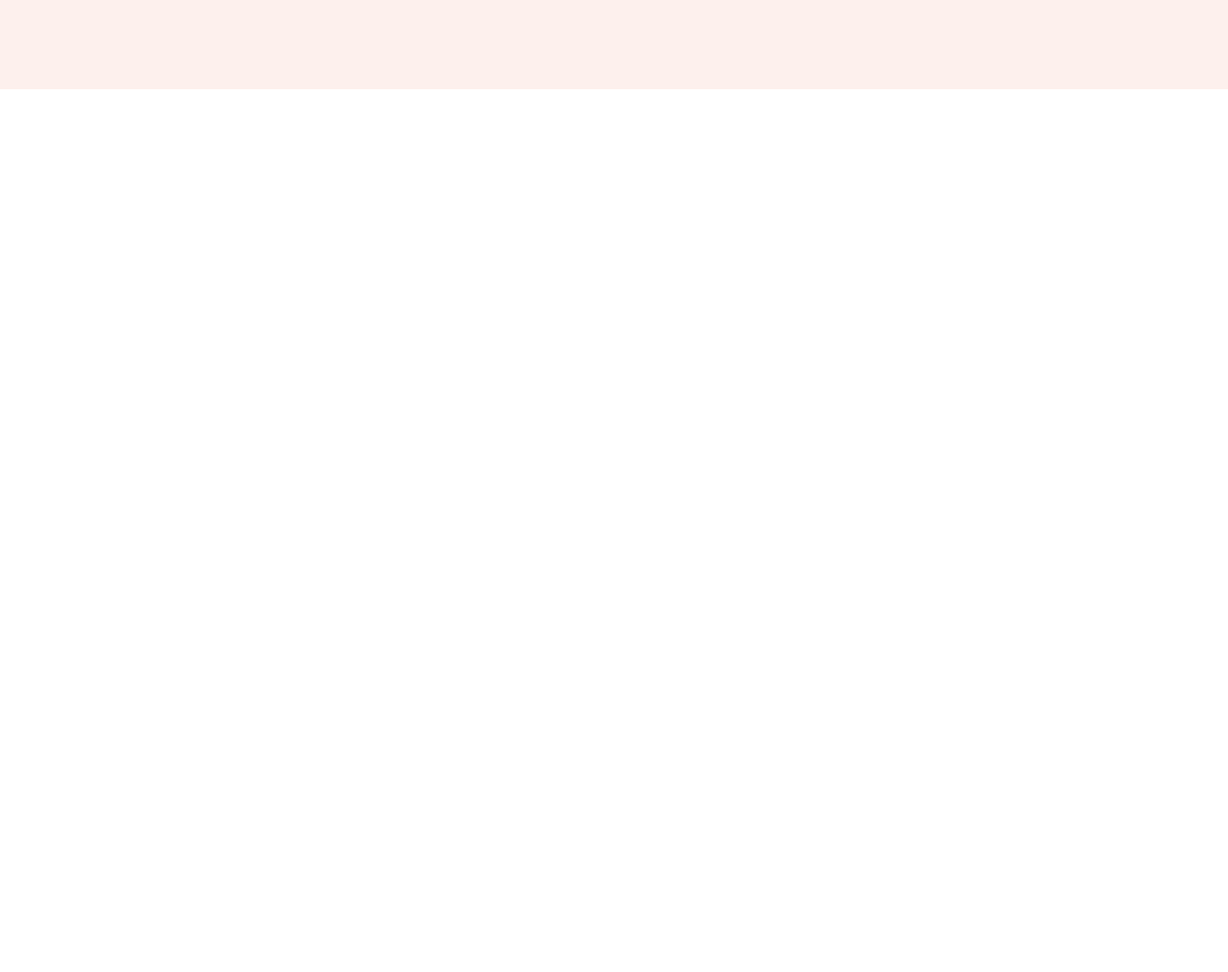
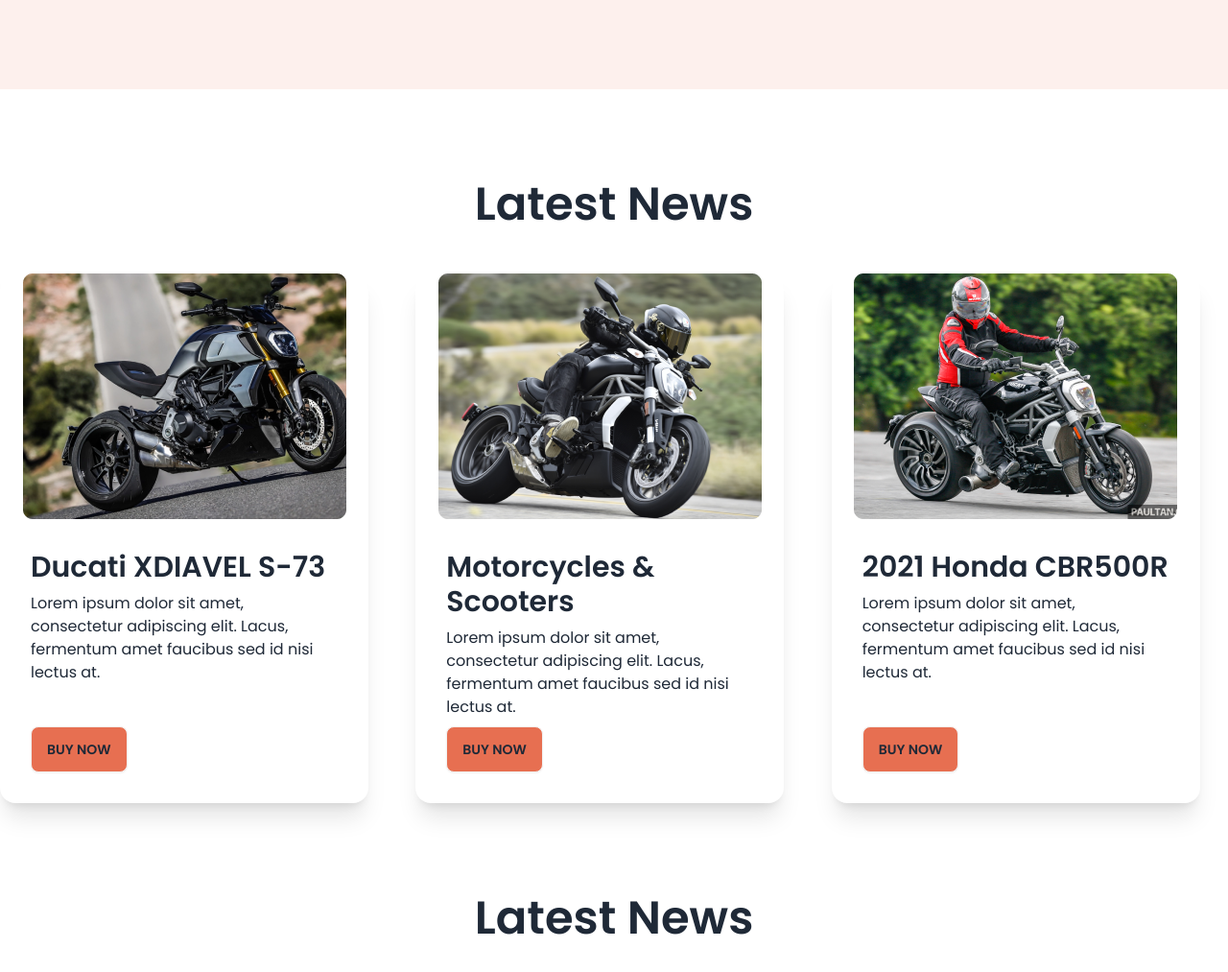
Before and after one commit to protim1451/biker-zone-daisy, a plain HTML site: page index.html in a window 1280 px wide. Shown: the part 529-1542 px from the top of the page at 96% size. Before the commit the page ends 800 px from the top, so only its background shows below. Drawn offline with nearby package versions, Linux system fonts and the light colour scheme.

Commit message:
cards added

```diff
--- a/index.html
+++ b/index.html
@@ -1,5 +1,6 @@
 <!DOCTYPE html>
 <html lang="en">
+
 <head>
     <meta charset="UTF-8">
     <meta name="viewport" content="width=device-width, initial-scale=1.0">
@@ -10,9 +11,10 @@
     <!-- Google font poppins -->
     <link rel="preconnect" href="https://fonts.googleapis.com">
     <link rel="preconnect" href="https://fonts.gstatic.com" crossorigin>
-    <link href="https://fonts.googleapis.com/css2?family=Poppins:wght@400;500;600;700;800&display=swap" rel="stylesheet">
+    <link href="https://fonts.googleapis.com/css2?family=Poppins:wght@400;500;600;700;800&display=swap"
+        rel="stylesheet">
     <style>
-        .font-poppins{
+        .font-poppins {
             font-family: 'Poppins', sans-serif;
         }
     </style>
@@ -30,6 +32,7 @@
         }
     </script>
 </head>
+
 <body class="font-poppins">
     <header class="md:container md:mx-auto">
         <nav>
@@ -37,9 +40,14 @@
                 <div class="flex-1">
                     <div class="dropdown">
                         <div tabindex="0" role="button" class="btn btn-ghost lg:hidden">
-                      <svg xmlns="http://www.w3.org/2000/svg" class="h-5 w-5" fill="none" viewBox="0 0 24 24" stroke="currentColor"><path stroke-linecap="round" stroke-linejoin="round" stroke-width="2" d="M4 6h16M4 12h8m-8 6h16" /></svg>
+                            <svg xmlns="http://www.w3.org/2000/svg" class="h-5 w-5" fill="none" viewBox="0 0 24 24"
+                                stroke="currentColor">
+                                <path stroke-linecap="round" stroke-linejoin="round" stroke-width="2"
+                                    d="M4 6h16M4 12h8m-8 6h16" />
+                            </svg>
                         </div>
-                    <ul tabindex="0" class="menu menu-sm dropdown-content mt-3 z-[1] p-2 text-base shadow bg-base-100 rounded-box w-52">
+                        <ul tabindex="0"
+                            class="menu menu-sm dropdown-content mt-3 z-[1] p-2 text-base shadow bg-base-100 rounded-box w-52">
                             <li><a>Home</a></li>
                             <li><a>Shop</a></li>
                             <li><a>News</a></li>
@@ -150,10 +158,59 @@
         </div>
     </header>
     <main class="md:container md:mx-auto">
+        <!-- featured bike -->
+        <section>
 
+        </section>
+        <!-- Latest News -->
+        <section class="my-24">
+            <h3 class="text-5xl font-semibold text-center mb-12">Latest News</h3>
+            <div class="grid grid-cols-1 md:grid-cols-3 gap-5">
+                <!-- first card -->
+                <div class="card w-96 bg-base-100 shadow-xl">
+                    <figure><img src="/images/others/latest1.png" alt="Shoes" /></figure>
+                    <div class="card-body">
+                        <h2 class="card-title text-3xl">Ducati XDIAVEL S-73</h2>
+                        <p>Lorem ipsum dolor sit amet, consectetur adipiscing elit.
+                            Lacus, fermentum amet faucibus sed id nisi lectus at.</p>
+                        <div class="card-actions">
+                            <button class="btn bg-bike-primary uppercase">Buy Now</button>
+                        </div>
+                    </div>
+                </div>
+                <div class="card w-96 bg-base-100 shadow-xl">
+                    <figure><img src="/images/others/latest2.png" alt="Shoes" /></figure>
+                    <div class="card-body">
+                        <h2 class="card-title text-3xl">Motorcycles & Scooters</h2>
+                        <p>Lorem ipsum dolor sit amet, consectetur adipiscing elit.
+                            Lacus, fermentum amet faucibus sed id nisi lectus at.</p>
+                        <div class="card-actions">
+                            <button class="btn bg-bike-primary uppercase">Buy Now</button>
+                        </div>
+                    </div>
+                </div>
+                <div class="card w-96 bg-base-100 shadow-xl">
+                    <figure><img src="/images/others/latest3.png" alt="Shoes" /></figure>
+                    <div class="card-body">
+                        <h2 class="card-title text-3xl">2021 Honda CBR500R</h2>
+                        <p>Lorem ipsum dolor sit amet, consectetur adipiscing elit.
+                            Lacus, fermentum amet faucibus sed id nisi lectus at.</p>
+                        <div class="card-actions">
+                            <button class="btn bg-bike-primary uppercase">Buy Now</button>
+                        </div>
+                    </div>
+                </div>
+            </div>
+        </section>
+        <!-- happy clients -->
+        <section class="my-24">
+            <h3 class="text-5xl font-semibold text-center mb-12">Latest News</h3>
+
+        </section>
     </main>
     <footer>
 
     </footer>
 </body>
+
 </html>
```
Lines whose indentation alone changed are shown as unchanged.
